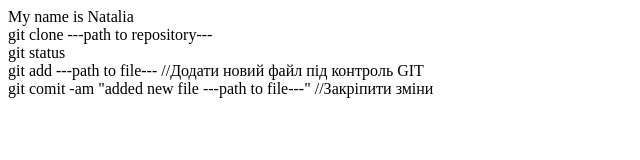
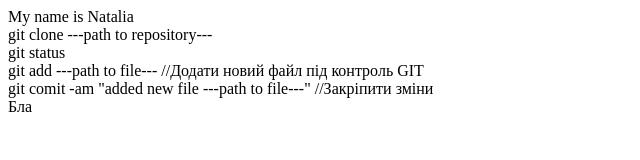
Before and after one commit to Vilanel/GIT, a plain HTML site: page index.html in a window 1280 px wide. Shown: the full height of the page, 0-640 px from the left. Drawn offline with Linux system fonts and the light colour scheme.

Commit message:
added new file index.html

```diff
--- a/index.html
+++ b/index.html
@@ -4,3 +4,4 @@
 <div>git status</div>
 <div>git add ---path to file--- //Додати новий файл під контроль GIT</div>
 <div>git comit -am "added new file ---path to file---" //Закріпити зміни </div>
+<div>Бла</div>
```
